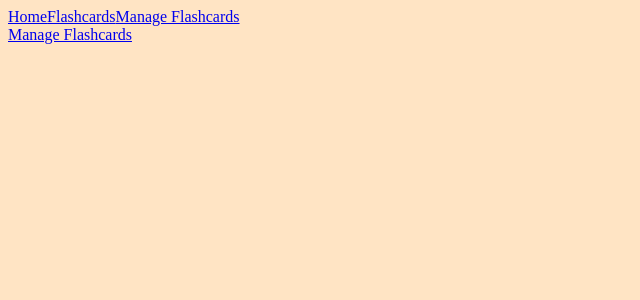
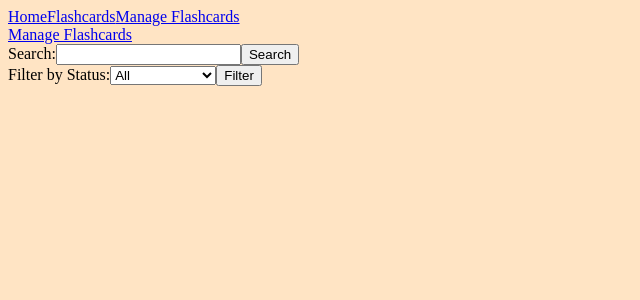
Before and after one commit to jalasgarli/Assignment_3, a React (Create React App) app in the folder assign3/: page /flashcards in a window 1280 px wide. Shown: the top 300 px of the page, without its empty margins (0-640 px from the left). Built offline with nearby package versions, Linux system fonts and the light colour scheme.

Commit message:
Filter Option Added

```diff
--- a/assign3/src/ListOfFlashCards.js
+++ b/assign3/src/ListOfFlashCards.js
@@ -1,15 +1,55 @@
 // ListOfFlashCards.js
 
-import React from 'react';
+import React, { useState } from 'react';
 import { Link } from 'react-router-dom';
 import FlashCard from './FlashCard';
 
 export default function ListOfFlashCards({ flashcards, onDelete, onEdit }) {
+  const [searchText, setSearchText] = useState('');
+  const [selectedStatus, setSelectedStatus] = useState('All');
+  const [filteredFlashcards, setFilteredFlashcards] = useState(flashcards);
+
+  const handleSearch = () => {
+    const lowercaseSearchText = searchText.toLowerCase();
+    const filteredCards = flashcards.filter(
+      (card) =>
+        card.question.toLowerCase().includes(lowercaseSearchText) ||
+        card.answer.toLowerCase().includes(lowercaseSearchText)
+    );
+    setFilteredFlashcards(filteredCards);
+  };
+
+  const handleFilterByStatus = () => {
+    const filteredByStatus =
+      selectedStatus === 'All'
+        ? flashcards
+        : flashcards.filter((card) => card.status === selectedStatus);
+    setFilteredFlashcards(filteredByStatus);
+  };
+
   return (
     <div>
       <Link to="/flashcards/manage">Manage Flashcards</Link>
+      <div>
+        <label>Search:</label>
+        <input type="text" value={searchText} onChange={(e) => setSearchText(e.target.value)} />
+        <button onClick={handleSearch}>Search</button>
+      </div>
+      <div>
+        <label>Filter by Status:</label>
+        <select
+          value={selectedStatus}
+          onChange={(e) => setSelectedStatus(e.target.value)}
+        >
+          <option value="All">All</option>
+          <option value="Learned">Learned</option>
+          <option value="Want to Learn">Want to Learn</option>
+          <option value="Noted">Noted</option>
+        </select>
+        <button onClick={handleFilterByStatus}>Filter</button>
+      </div>
       <div className="card-grid">
-        {flashcards.map((flashcard) => (
+        {filteredFlashcards.map((flashcard) => (
           <FlashCard key={flashcard.id} flashcard={flashcard} onDelete={onDelete} onEdit={onEdit} />
         ))}
       </div>
```
